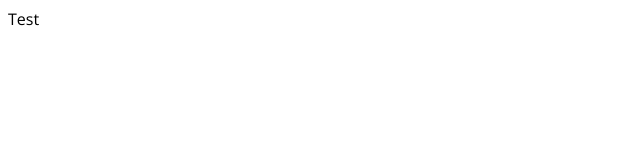
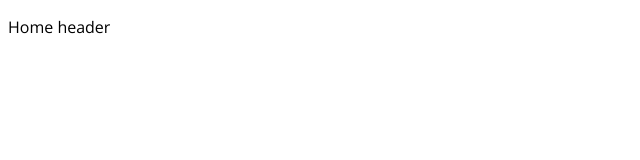
Before and after one commit to not-capuleti/oddaj-rzeczy, a React (Create React App) app: page / in a window 1280 px wide. Shown: the top 160 px of the page, without its empty margins (0-640 px from the left). Built offline with nearby package versions, Linux system fonts and the light colour scheme.

Commit message:
I added React Routing, created Home and HomeHeader components (not built for now)

```diff
--- a/src/App.js
+++ b/src/App.js
@@ -1,7 +1,15 @@
 import React from 'react';
+import { HashRouter as Router, Switch, Route } from 'react-router-dom';
+import Home from './components/Home';
 
 function App() {
-	return <div>Test</div>;
+	return (
+		<Router>
+			<Switch>
+				<Route exact path="/" component={Home} />
+			</Switch>
+		</Router>
+	);
 }
 
 export default App;
--- /dev/null
+++ b/src/components/Home.js
@@ -0,0 +1,10 @@
+import React, { Component } from 'react';
+import HomeHeader from './HomeHeader';
+
+class Home extends Component {
+	render() {
+		return <HomeHeader />;
+	}
+}
+
+export default Home;
--- /dev/null
+++ b/src/components/HomeHeader.js
@@ -0,0 +1,9 @@
+import React, { Component } from 'react';
+
+class HomeHeader extends Component {
+	render() {
+		return <p>Home header</p>;
+	}
+}
+
+export default HomeHeader;
```
Also changed, not shown: package.json (+10 -2 lines).
